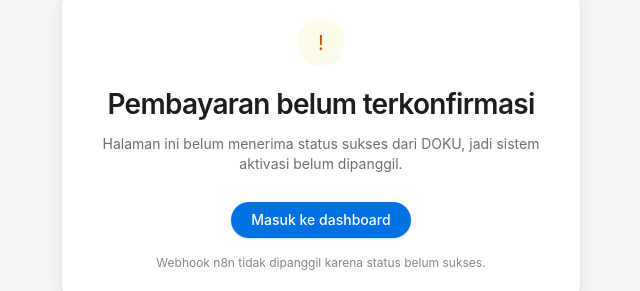
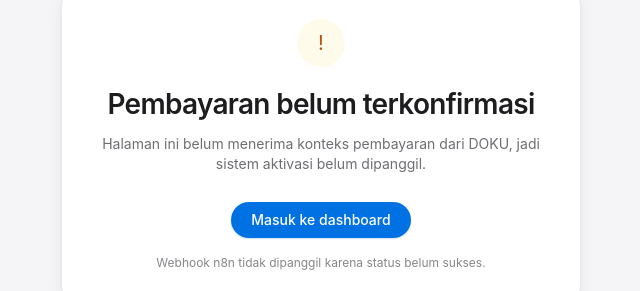
Before and after one commit to bagasta/managed-agent-dashboard, a React (Vite) app: page /pay/return in a window 1280 px wide. Shown: the part 255-546 px from the top of the page, without its empty margins (319-959 px from the left). Built offline with nearby package versions, Linux system fonts and the light colour scheme; no server answers.

Commit message:
feat: enhance payment return handling with explicit non-success status checks and improved notification logic

```diff
--- a/src/pages/PaymentReturn.tsx
+++ b/src/pages/PaymentReturn.tsx
@@ -58,11 +58,33 @@ function isSuccessStatus(value: string) {
   ].includes(normalized)
 }
 
+function isExplicitNonSuccessStatus(value: string) {
+  const normalized = value.trim().toLowerCase()
+  return [
+    'pending',
+    'process',
+    'processing',
+    'failed',
+    'failure',
+    'error',
+    'cancel',
+    'cancelled',
+    'canceled',
+    'expired',
+    'deny',
+    'denied',
+    'void',
+    'refund',
+    'refunded',
+  ].includes(normalized)
+}
+
 export default function PaymentReturn() {
   const { search } = useLocation()
   const params = useMemo(() => new URLSearchParams(search), [search])
   const [sent, setSent] = useState(false)
   const [shouldNotify, setShouldNotify] = useState(false)
+  const stored = readStoredIntent()
 
   const invoiceNumber = getFirstParam(params, [
     'invoice_number',
@@ -79,7 +101,10 @@ export default function PaymentReturn() {
     'result',
     'status_code',
   ])
-  const success = isSuccessStatus(transactionStatus)
+  const explicitFailure = isExplicitNonSuccessStatus(transactionStatus)
+  const success =
+    isSuccessStatus(transactionStatus) ||
+    (!transactionStatus && Boolean(stored?.bridge_reference || params.get('ref')))
 
   useEffect(() => {
     if (!success) {
@@ -89,7 +114,6 @@ export default function PaymentReturn() {
     }
 
     setShouldNotify(true)
-    const stored = readStoredIntent()
     const payload = {
       event: 'clevio_payment_success_returned',
       source: 'chiefaiofficer_payment_bridge',
@@ -98,13 +122,13 @@ export default function PaymentReturn() {
       plan_code: stored?.plan_code || null,
       plan_label: stored?.plan_label || null,
       invoice_number: invoiceNumber || null,
-      transaction_status: transactionStatus,
+      transaction_status: transactionStatus || 'SUCCESS_RETURN_URL',
       returned_at: new Date().toISOString(),
       query: Object.fromEntries(params.entries()),
     }
 
     postPaymentEvent(payload).finally(() => setSent(true))
-  }, [invoiceNumber, params, success, transactionStatus])
+  }, [invoiceNumber, params, stored?.bridge_reference, stored?.phone_number, stored?.plan_code, stored?.plan_label, success, transactionStatus])
 
   return (
     <main className="min-h-screen bg-[#f5f5f7] px-5 py-8 flex items-center justify-center">
@@ -120,7 +144,9 @@ export default function PaymentReturn() {
         <p className="mt-3 text-sm text-ink-500">
           {success
             ? 'Data pembayaran sukses sudah dikirim ke sistem aktivasi.'
-            : 'Halaman ini belum menerima status sukses dari DOKU, jadi sistem aktivasi belum dipanggil.'}
+            : explicitFailure
+              ? 'Status dari DOKU belum sukses, jadi sistem aktivasi belum dipanggil.'
+              : 'Halaman ini belum menerima konteks pembayaran dari DOKU, jadi sistem aktivasi belum dipanggil.'}
         </p>
         {invoiceNumber && (
           <div className="mt-5 rounded-xl bg-ink-50 border border-ink-100 px-4 py-3 text-left">
```
Also changed, not shown: 1 other file (tests, documents, lock files or other folders).
